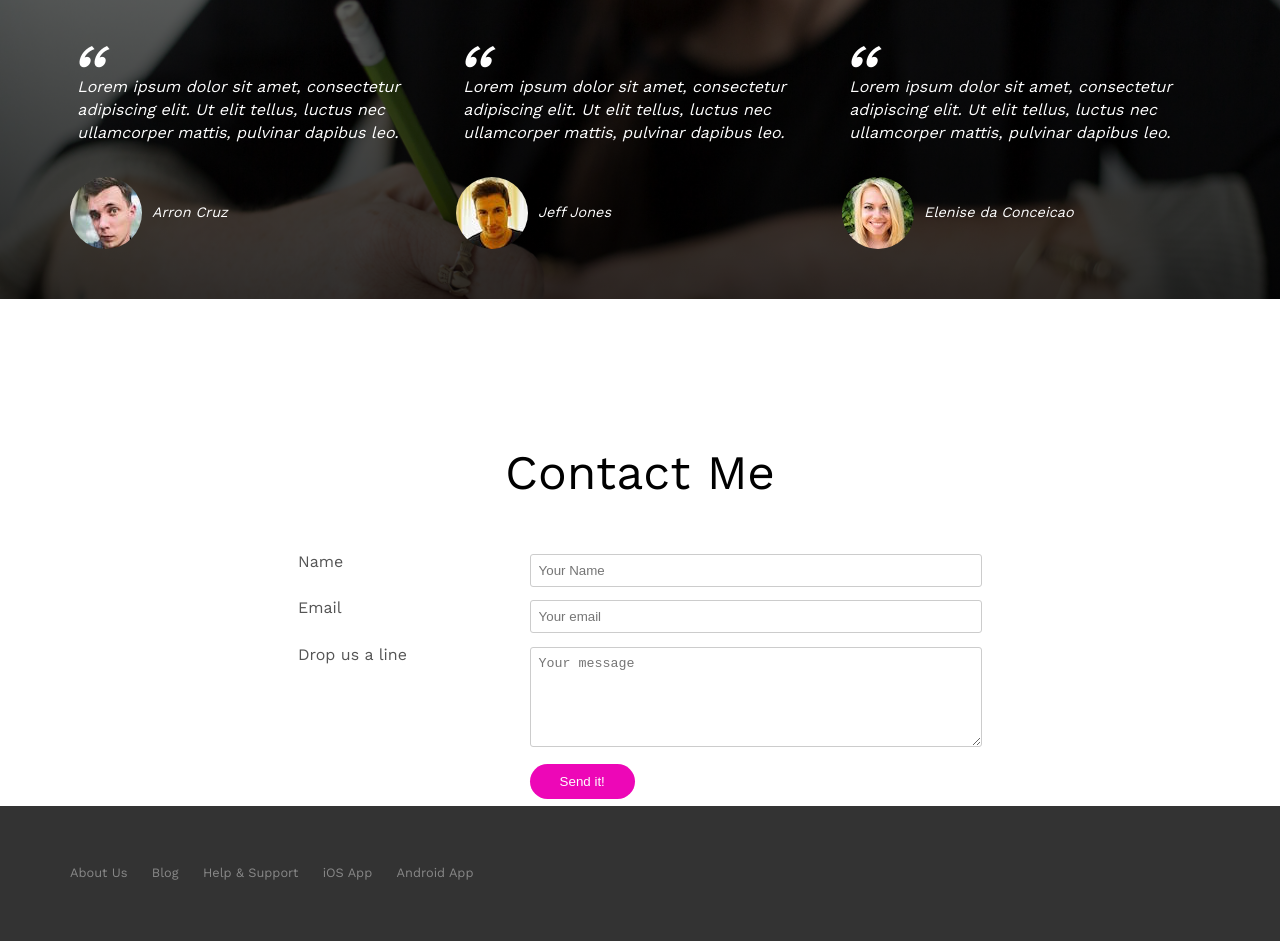
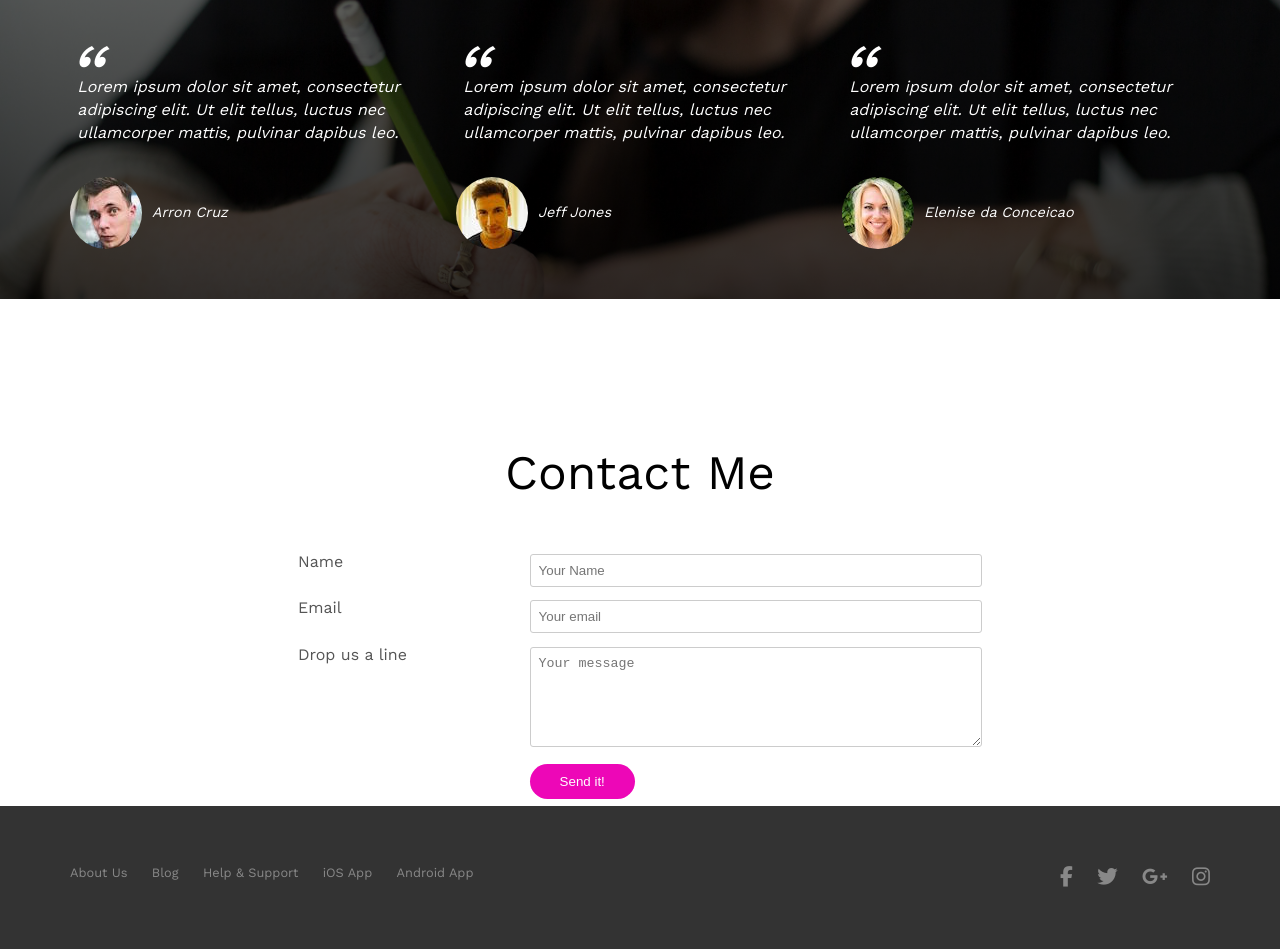
Before and after one commit to Snehakale11/Technophile-Task3, a plain HTML site: page index.html in a window 1280 px wide. Shown: the part 2812-3761 px from the top of the page. Drawn offline with nearby package versions, Linux system fonts and the light colour scheme; files whose address does not match are found by name.

Commit message:
Update index.html

```diff
--- a/index.html
+++ b/index.html
@@ -224,10 +224,18 @@
 				<li><a href="#">Android App</a></li>
 			</ul>
 		</div>
-
+		<div class="col span_1_of_2">
+			<ul class="social-links">
+				<li><a href="#"><i class="fab fa-facebook-f"></i></a></li>
+				<li><a href="#"><i class="fab fa-twitter"></i></a></li>
+				<li><a href="#"><i class="fab fa-google-plus-g"></i></a></li>
+				<li><a href="#"><i class="fab fa-instagram"></i></a></li>
+			</ul>
+		</div>
 	</div>
 
 </footer>
+
 
 <script src="https://ajax.googleapis.com/ajax/libs/jquery/3.5.1/jquery.min.js"></script>
 <script src="https://cdnjs.cloudflare.com/ajax/libs/respond.js/1.4.2/respond.min.js"></script>
```
